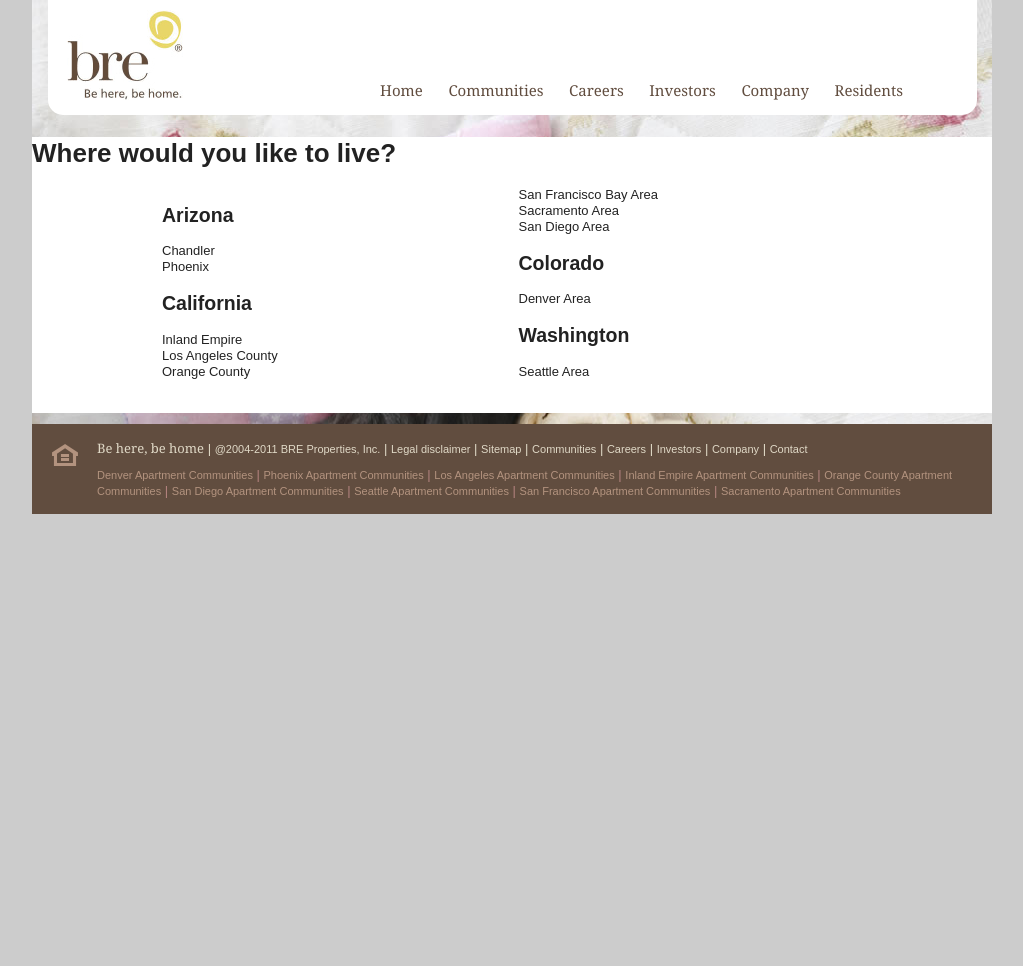
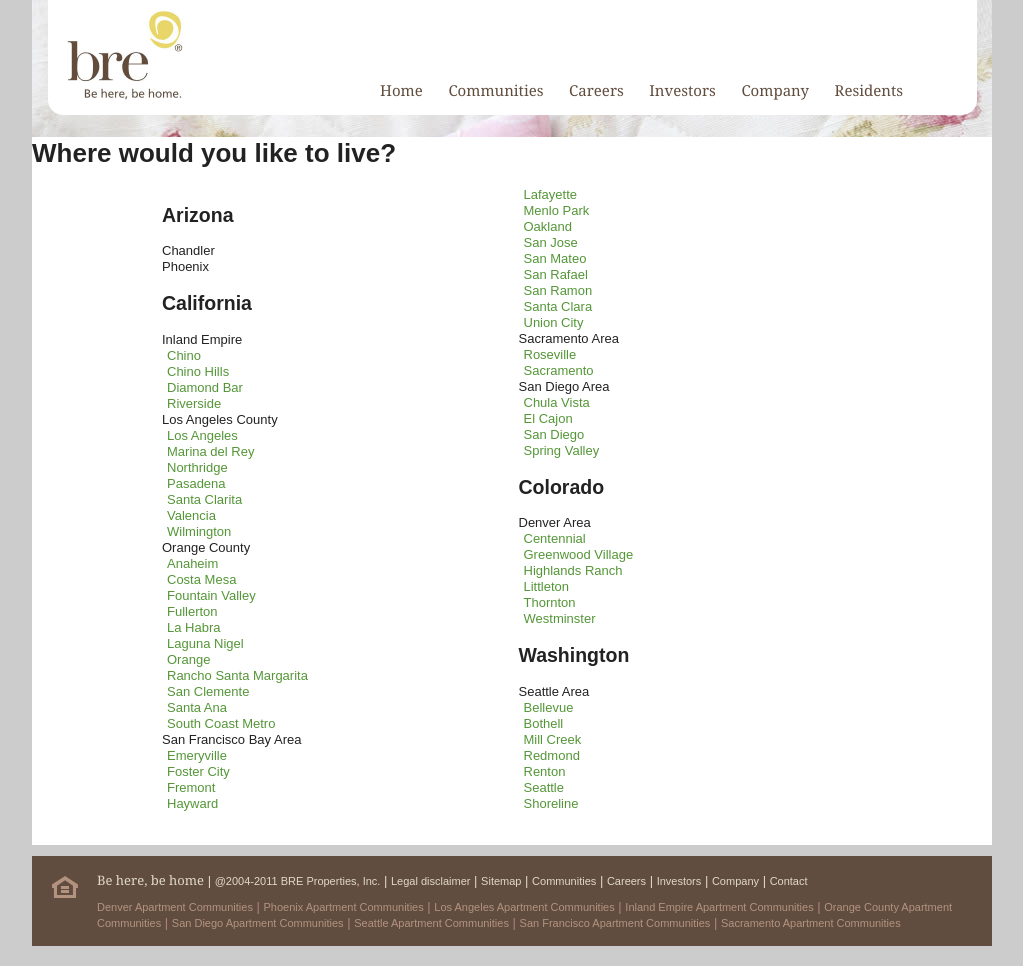
Before and after one commit to dinomiike/BRE-HTML5, a PHP site: page /search/index.html in a window 1280 px wide. Shown: the whole page, without its empty margins (128-1151 px from the left). Before the commit the page ends 514 px from the top, so only its background shows below. Run offline with PHP 8.4, Linux system fonts and the light colour scheme; some libraries are stand-ins or nearby versions.

Commit message:
Trying a search format option

```diff
--- a/css/style.css
+++ b/css/style.css
@@ -103,6 +103,12 @@
 
 div#citySelector {
 	visibility: hidden;
+}
+
+div.cityOption {
+	cursor: hand;
+	color: #549637;
+	padding-left: 5px;
 }
 
 footer {
--- a/js/search.js
+++ b/js/search.js
@@ -4,6 +4,13 @@
 
 function createCityElement(city) {
 	console.log("--"+city.name);
+	var cityTemp = document.createElement("div");
+	var maindiv = document.getElementById("areaSelector");
+	cityTemp.setAttribute("class", "cityOption");
+
+	cityTemp.appendChild(document.createTextNode(city.name));
+
+	maindiv.appendChild(cityTemp);
 }
 
 function createAreaElement(area) {
--- a/search/index.html
+++ b/search/index.html
@@ -37,6 +37,7 @@
                 </div>
 	</header>
 	<div id="mainsearch" role="mainsearch">
+		<div style="margin: 0; padding: 0;">
 			<h1>Where would you like to live?</h1>
 			<div id="areaSelector">
 			</div>
@@ -45,6 +46,7 @@
 				<!--<ul id="???"> Should you have hidden unordered lists which get populated with cities by area?-->
 				<!--<div id="???"> Or divs containing ul's or something else with the city list?-->
 				<!-- how will you name them uniquely? The area name isn't html id friendly-->
+			</div>
 		</div>
 	</div>
 	<footer>
```
Lines whose indentation alone changed are shown as unchanged.
